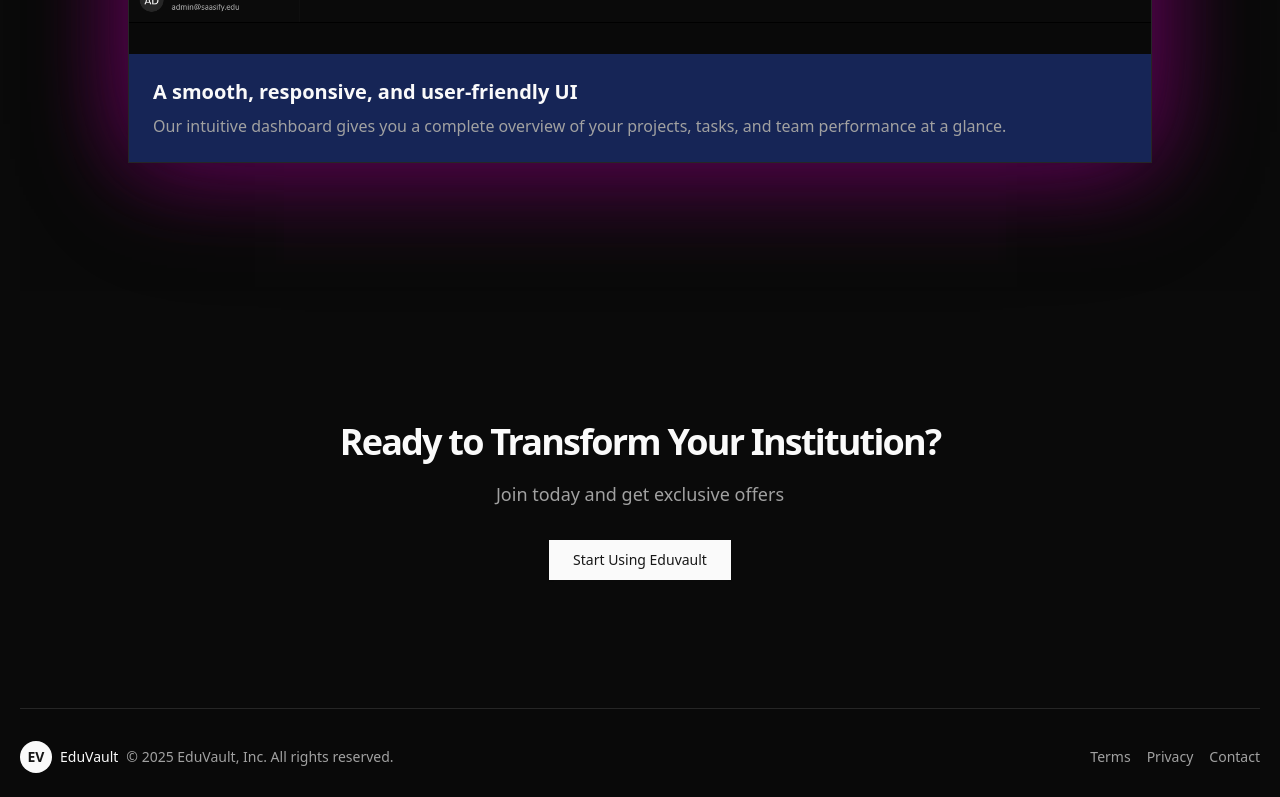
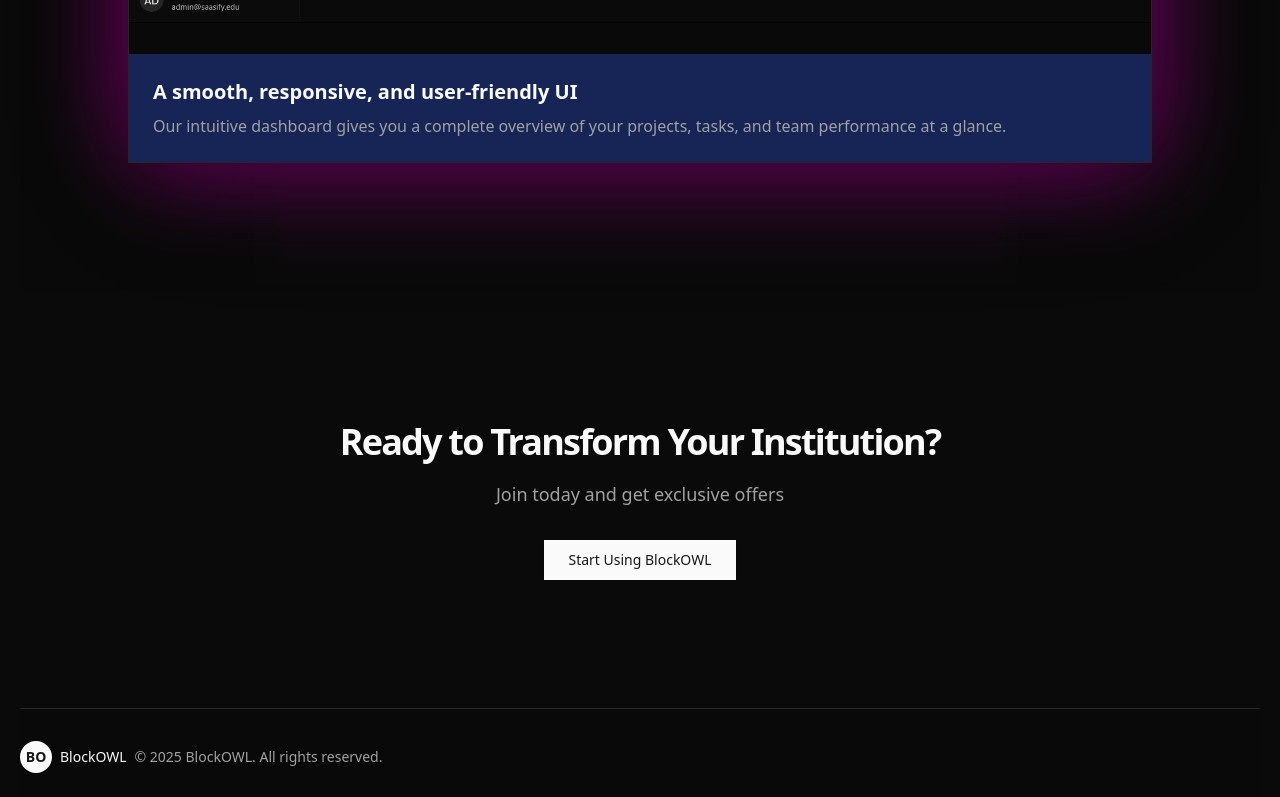
Before and after one commit to Jit-nath/BlockOWL, a Next.js app: page / in a window 1280 px wide. Shown: the part 2000-2797 px from the top of the page. Built offline with nearby package versions, Linux system fonts and the light colour scheme.

Commit message:
Rename instances of "EduVault" to "BlockOWL" across dashboard and home pages; update button text and question titles in the exam scheduling component

```diff
--- a/app/dashboard/page.tsx
+++ b/app/dashboard/page.tsx
@@ -84,10 +84,10 @@
           <div className="flex items-center gap-2">
             <div className="relative h-8 w-8 overflow-hidden rounded-full bg-primary">
               <div className="absolute inset-0 flex items-center justify-center text-sm font-bold text-primary-foreground">
-                EV
+                BO
               </div>
             </div>
-            <span className="text-xl font-bold">EduVault</span>
+            <span className="text-xl font-bold">BlockOWL</span>
           </div>
 
           <div className="flex items-center gap-4">
@@ -106,7 +106,7 @@
                 src="/placeholder.svg?height=32&width=32"
                 alt="User"
               />
-              <AvatarFallback>AD</AvatarFallback>
+              <AvatarFallback>U</AvatarFallback>
             </Avatar>
           </div>
         </div>
--- a/app/page.tsx
+++ b/app/page.tsx
@@ -14,10 +14,10 @@
         <div className="flex items-center gap-2">
           <div className="relative h-10 w-10 overflow-hidden rounded-full bg-primary">
             <div className="absolute inset-0 flex items-center justify-center text-lg font-bold text-primary-foreground">
-              EV
+              BO
             </div>
           </div>
-          <span className="text-xl font-bold">EduVault</span>
+          <span className="text-xl font-bold">BlockOWL</span>
         </div>
         <nav className=" space-x-4 flex justify-center">
           <Link
@@ -65,7 +65,7 @@
         <section id="features" className="container py-12 md:py-24 lg:py-32">
           <div className="mx-auto grid max-w-5xl gap-6 md:grid-cols-2 lg:grid-cols-3">
             <h2 className="col-span-full text-3xl font-bold tracking-tighter md:text-4xl">
-              How EduVault Works
+              How BlockOWL Works
             </h2>
 
             <div className="flex flex-col items-start gap-2 rounded-lg border p-6 bg-gradient-to-br from-blue-900 to-blue-950">
@@ -120,7 +120,7 @@
               Join today and get exclusive offers
             </p>
             <Button size="lg" className="mt-4">
-              <Link href="/restration">Start Using Eduvault</Link>
+              <Link href="/restration">Start Using BlockOWL</Link>
             </Button>
           </div>
         </section>
@@ -132,35 +132,14 @@
             <div className="flex items-center gap-2">
               <div className="relative h-8 w-8 overflow-hidden rounded-full bg-primary">
                 <div className="absolute inset-0 flex items-center justify-center text-sm font-bold text-primary-foreground">
-                  EV
+                  BO
                 </div>
               </div>
-              <p className="text-sm font-medium">EduVault</p>
+              <p className="text-sm font-medium">BlockOWL</p>
             </div>
             <p className="text-center text-sm text-muted-foreground md:text-left">
-              &copy; {new Date().getFullYear()} EduVault, Inc. All rights
-              reserved.
+              &copy; {new Date().getFullYear()} BlockOWL. All rights reserved.
             </p>
-          </div>
-          <div className="flex gap-4">
-            <Link
-              href="#"
-              className="text-sm font-medium text-muted-foreground hover:text-foreground"
-            >
-              Terms
-            </Link>
-            <Link
-              href="#"
-              className="text-sm font-medium text-muted-foreground hover:text-foreground"
-            >
-              Privacy
-            </Link>
-            <Link
-              href="#"
-              className="text-sm font-medium text-muted-foreground hover:text-foreground"
-            >
-              Contact
-            </Link>
           </div>
         </div>
       </footer>
--- a/components/schedule-Exam.tsx
+++ b/components/schedule-Exam.tsx
@@ -7,7 +7,6 @@
 import {
   Dialog,
   DialogContent,
-  DialogDescription,
   DialogFooter,
   DialogHeader,
   DialogTitle,
@@ -44,7 +43,6 @@
   const [isEditMode, setIsEditMode] = useState(false);
   const [formTitle, setFormTitle] = useState("Schedule Exam");
 
-
   // Initial questions
   const [questions, setQuestions] = useState<Question[]>([
     {
@@ -62,9 +60,9 @@
     {
       id: "q3",
       type: "radio",
-      title: "How would you rate your experience?",
+      title: "MCQ type question",
       required: true,
-      options: ["Excellent", "Good", "Average", "Poor"],
+      options: ["Option 1", "Option 2", "Option 3", "Option 4"],
     },
     {
       id: "q4",
@@ -87,6 +85,7 @@
   ]);
 
   // Dynamic form data based on questions
+  // eslint-disable-next-line @typescript-eslint/no-explicit-any
   const [formData, setFormData] = useState<Record<string, any>>({});
 
   // Handle input change for text, email, and textarea
@@ -447,7 +446,7 @@
   return (
     <Dialog open={open} onOpenChange={setOpen}>
       <DialogTrigger asChild>
-        <Button className="rounded-2xl">Open Feedback Form</Button>
+        <Button className="rounded-2xl">Schedule Exam</Button>
       </DialogTrigger>
       <DialogContent className="sm:max-w-[700px] max-h-[90vh] overflow-y-auto">
         <form onSubmit={handleSubmit}>
@@ -465,10 +464,7 @@
                   {formTitle}
                 </DialogTitle>
               )}
-              <Button
-                type="button"
-                onClick={() => setIsEditMode(!isEditMode)}
-              >
+              <Button type="button" onClick={() => setIsEditMode(!isEditMode)}>
                 {isEditMode ? "Preview Form" : "Edit Form"}
               </Button>
             </div>
@@ -488,10 +484,7 @@
 
           <div className="grid gap-6 py-6">
             {questions.map((question) => (
-              <Card
-                key={question.id}
-                className="p-4 border shadow-sm"
-              >
+              <Card key={question.id} className="p-4 border shadow-sm">
                 {renderQuestion(question)}
               </Card>
             ))}
--- a/components/wallet/wallet.tsx
+++ b/components/wallet/wallet.tsx
@@ -1,7 +1,6 @@
 "use client";
 
 import React, { useState } from "react";
-
 
 const EduchainWallet = () => {
   const [walletAddress, setWalletAddress] = useState("");
@@ -30,10 +29,12 @@
       if (currentChainId !== targetChainId) {
         try {
           // Try switching to Educhain
+          // eslint-disable-next-line @typescript-eslint/no-explicit-any
           await window.ethereum.request({
             method: "wallet_switchEthereumChain",
             params: [{ chainId: targetChainId }],
           });
+          // eslint-disable-next-line @typescript-eslint/no-explicit-any
         } catch (switchError: any) {
           // If the chain is not added, add it
           if (switchError.code === 4902) {
@@ -51,14 +52,17 @@
                   },
                 ],
               });
+              // eslint-disable-next-line @typescript-eslint/no-explicit-any
             } catch (addError: any) {
               setError("Failed to add Educhain network.");
+              console.log(addError);
             }
           } else {
             setError("Failed to switch to Educhain.");
           }
         }
       }
+      // eslint-disable-next-line @typescript-eslint/no-explicit-any
     } catch (err: any) {
       setError(err.message);
     }
```
